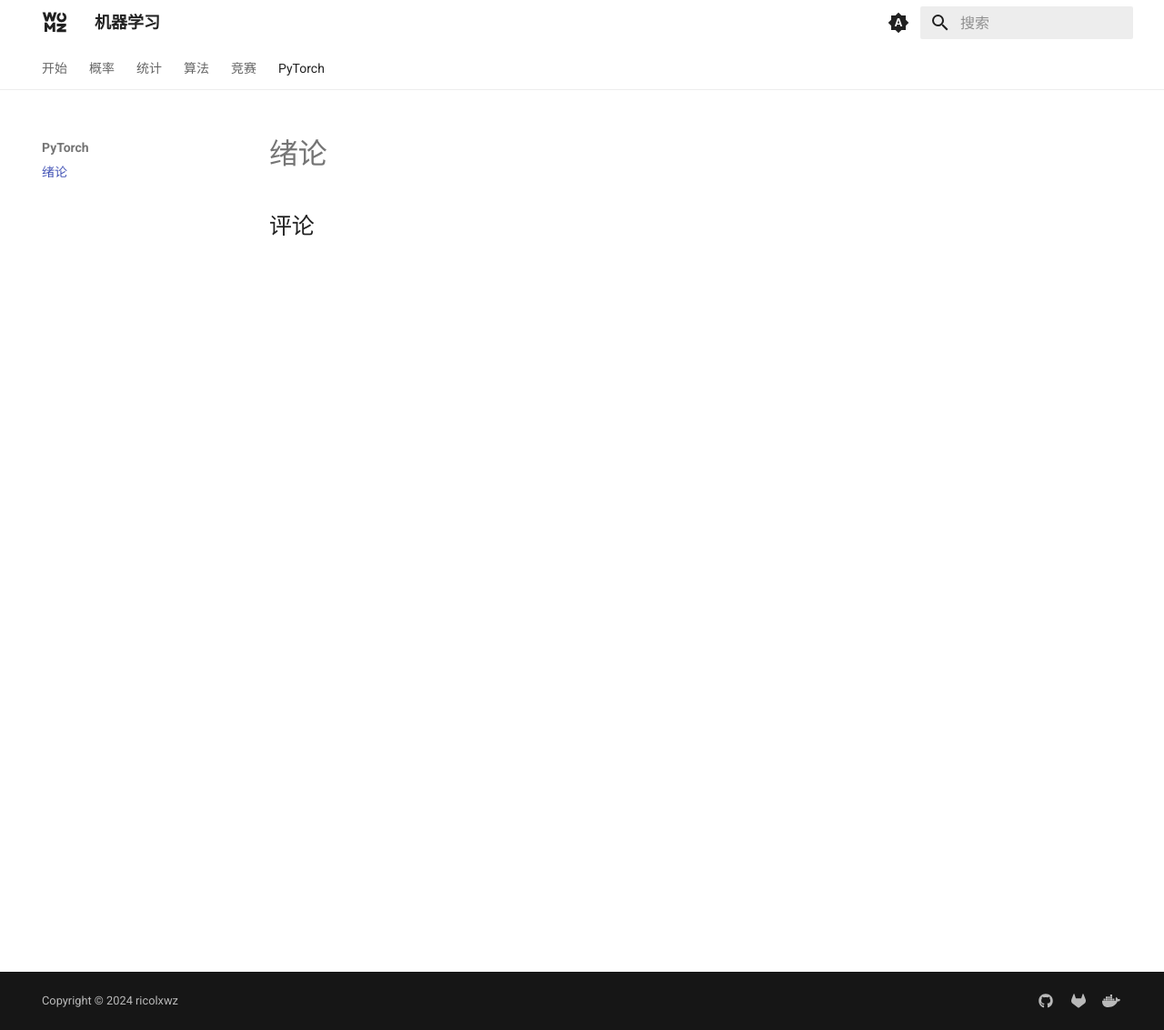
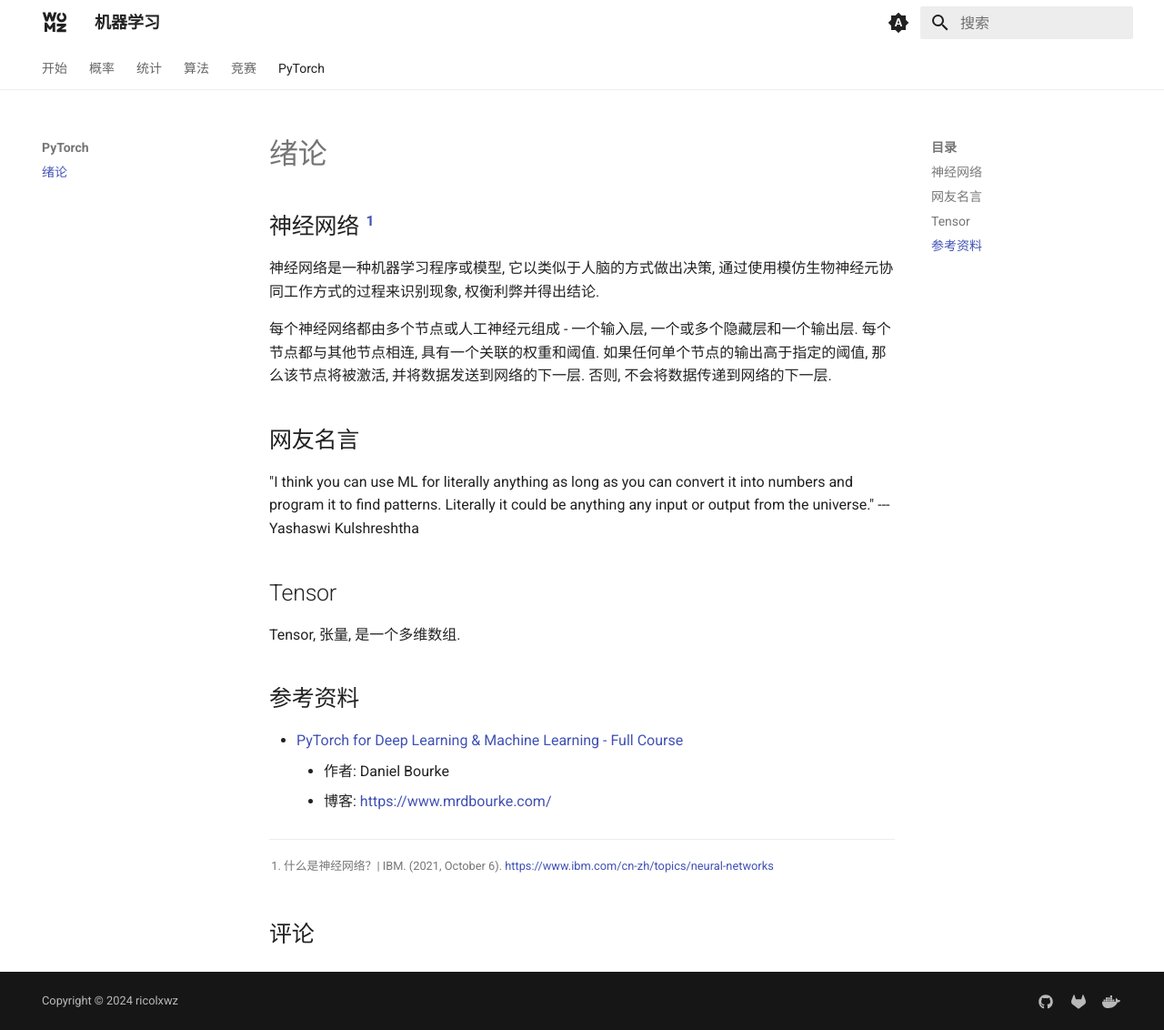
Before and after one commit to sigmax01/ml, an MkDocs documentation site: the page built from docs/PyTorch/绪论.md, in a window 1280 px wide and 1132 px high. Shown: the whole window at 91% size. Built offline with MkDocs 1.6.1 and Material for MkDocs 9.7.7, drawn with Linux system fonts in a browser that asks for light colours; comment, search, counter and statistics services are not loaded.

Commit message:
Update PyTorch introduction page and navigation

```diff
--- a/docs/PyTorch/绪论.md
+++ b/docs/PyTorch/绪论.md
@@ -2,3 +2,25 @@
 title: 绪论
 comments: true
 ---
+
+## 神经网络 [^1] {#神经网络}
+
+神经网络是一种机器学习程序或模型, 它以类似于人脑的方式做出决策, 通过使用模仿生物神经元协同工作方式的过程来识别现象, 权衡利弊并得出结论.
+
+每个神经网络都由多个节点或人工神经元组成 - 一个输入层, 一个或多个隐藏层和一个输出层. 每个节点都与其他节点相连, 具有一个关联的权重和阈值. 如果任何单个节点的输出高于指定的阈值, 那么该节点将被激活, 并将数据发送到网络的下一层. 否则, 不会将数据传递到网络的下一层.
+
+## 网友名言
+
+"I think you can use ML for literally anything as long as you can convert it into numbers and program it to find patterns. Literally it could be anything any input or output from the universe." --- Yashaswi Kulshreshtha
+
+## Tensor
+
+Tensor, 张量, 是一个多维数组.
+
+## 参考资料
+
+- [PyTorch for Deep Learning & Machine Learning - Full Course](https://www.youtube.com/watch?v=V_xro1bcAuA)
+    - 作者: Daniel Bourke
+    - 博客: [https://www.mrdbourke.com/](https://www.mrdbourke.com/)
+
+[^1]: 什么是神经网络？| IBM. (2021, October 6). https://www.ibm.com/cn-zh/topics/neural-networks
```
